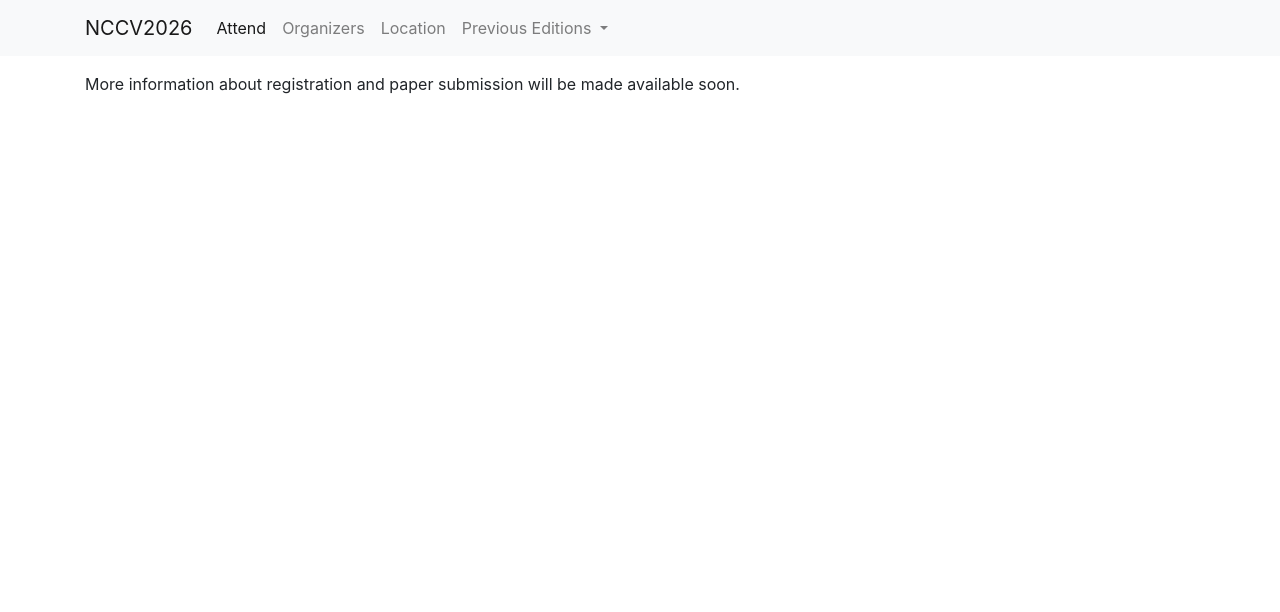
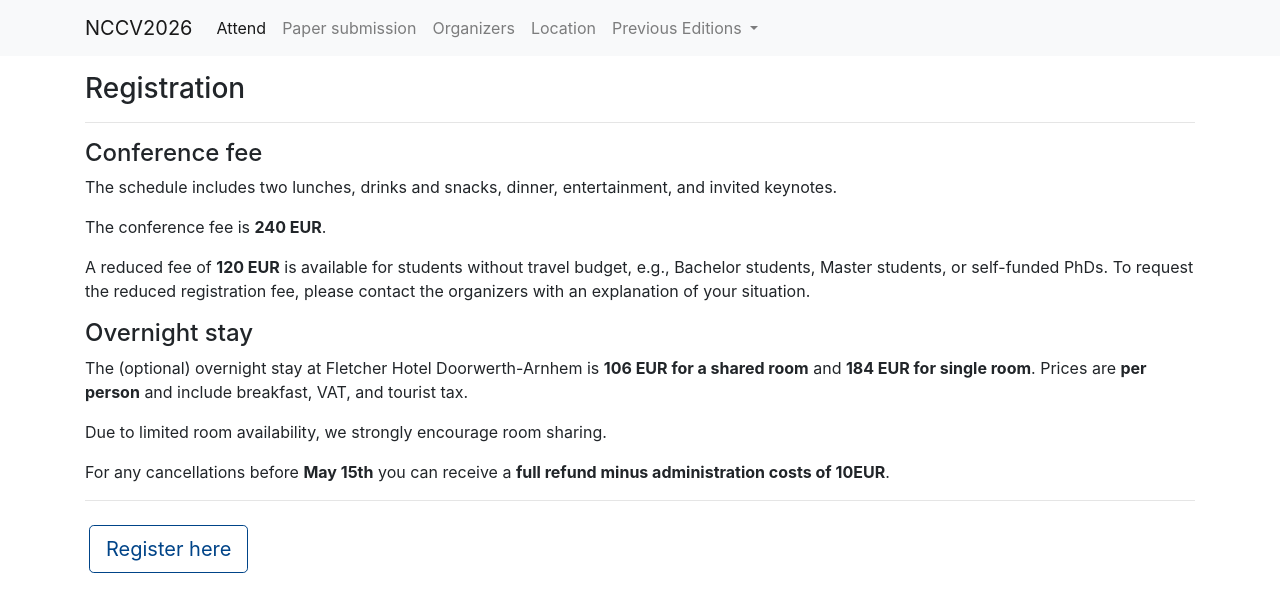
Before and after one commit to thenccv/2026, a Jekyll site: the page built from attend/index.md, in a window 1280 px wide. Shown: the top 612 px of the page. Built offline with Jekyll 4.4.1, drawn with Linux system fonts in a browser that asks for light colours; our own code applies the rules of GitHub Pages for plain Markdown files.

Commit message:
Add registration and paper submission info

```diff
--- a/_config.yml
+++ b/_config.yml
@@ -81,8 +81,8 @@ conference:
       #   relative_url: /talks/
       # - name: Speakers
       #   relative_url: /speakers/
-      # - name: Papers
-      #   relative_url: /papers/
+      - name: Paper submission
+        relative_url: /papers/
       - name: Organizers
         relative_url: /organizers/
       - name: Location
@@ -117,11 +117,11 @@ conference:
       - name: Getting here
         relative_url: /location/
       - name: Register
-        disabled: true #! to be changed
-        absolute_url: '#'
+        disabled: false
+        absolute_url: 'https://www.aanmelder.nl/nccv2026/registration'
       - name: Submit your paper
-        disabled: true #! to be changed
-        absolute_url: '#'
+        disabled: false
+        absolute_url: 'https://docs.google.com/forms/d/e/1FAIpQLSeKfYeUMLep2oRSiiyjqINRB9Rg1P61f-M2HKcXydSO3kKBuQ/viewform'
 
   # Information boxes
   #info_bars:
--- a/attend/index.md
+++ b/attend/index.md
@@ -3,20 +3,24 @@ layout: default
 ---
 
 
-More information about registration and paper submission will be made available soon.
+### Registration
 
-<!-- ### Fee information
 -----------
 
-The schedule includes two lunches, drinks and snacks, dinner, entertainment, and invited keynotes. The <b>conference fee is TBD EUR</b>.
+#### Conference fee
+The schedule includes two lunches, drinks and snacks, dinner, entertainment, and invited keynotes.
 
-A reduced fee is available for students without travel budget e.g. bachelors students, masters students, self-funded PhDs. Please contact the organizers before registering at the reduced rate. The (optional) overnight stay at Carlton President Hotel is <b>TBD EUR for a shared room</b> and <b>TBD EUR for single room</b> . Prices are <b>PP</b> and include both VAT and tourist tax
+The conference fee is **240 EUR**.
+
+A reduced fee of **120 EUR** is available for students without travel budget, e.g., Bachelor students, Master students, or self-funded PhDs. To request the reduced registration fee, please contact the organizers with an explanation of your situation.
+
+#### Overnight stay
+The (optional) overnight stay at Fletcher Hotel Doorwerth-Arnhem is <b>106 EUR for a shared room</b> and <b>184 EUR for single room</b>. Prices are <b>per person</b> and include breakfast, VAT,  and tourist tax.
 
 Due to limited room availability, we strongly encourage room sharing.
 
-For any cancellations before <b>30th April</b> you can receive a <b>full refund minus administration costs of 10EUR</b>. -->
-<!--
-### Useful Links
------------ -->
+For any cancellations before <b>May 15th</b> you can receive a <b>full refund minus administration costs of 10EUR</b>.
 
-<!-- <a class="btn btn-outline-primary btn-lg mt-2 ml-1" href="#">Registration</a> <a class="btn btn-outline-primary btn-lg mt-2 ml-1" href="#">Paper submission</a> -->
+-----------
+
+<a class="btn btn-outline-primary btn-lg mt-2 ml-1" href="https://www.aanmelder.nl/nccv2026/registration">Register here</a>
--- a/papers/index.md
+++ b/papers/index.md
@@ -2,4 +2,14 @@
 layout: default
 ---
 
-The call for papers will go here.
+### Paper submission
+
+-----------
+
+We invite submissions of recently published papers and ongoing work, from any area of computer vision. Papers will be checked for topic and relevance, but there is no formal peer-review process, so no formal proceedings will be published.
+
+Papers can be submitted through the link below by **May 8th**. Please also register for the conference by this time. Registration info can be found **[here](../attend/)**.
+
+-----------
+
+<a class="btn btn-outline-primary btn-lg mt-2 ml-1" href="https://docs.google.com/forms/d/e/1FAIpQLSeKfYeUMLep2oRSiiyjqINRB9Rg1P61f-M2HKcXydSO3kKBuQ/viewform">Submit your paper</a>
```
Also changed, not shown: index.md (+3 -3 lines), organizers/index.md (+4 -3 lines).
